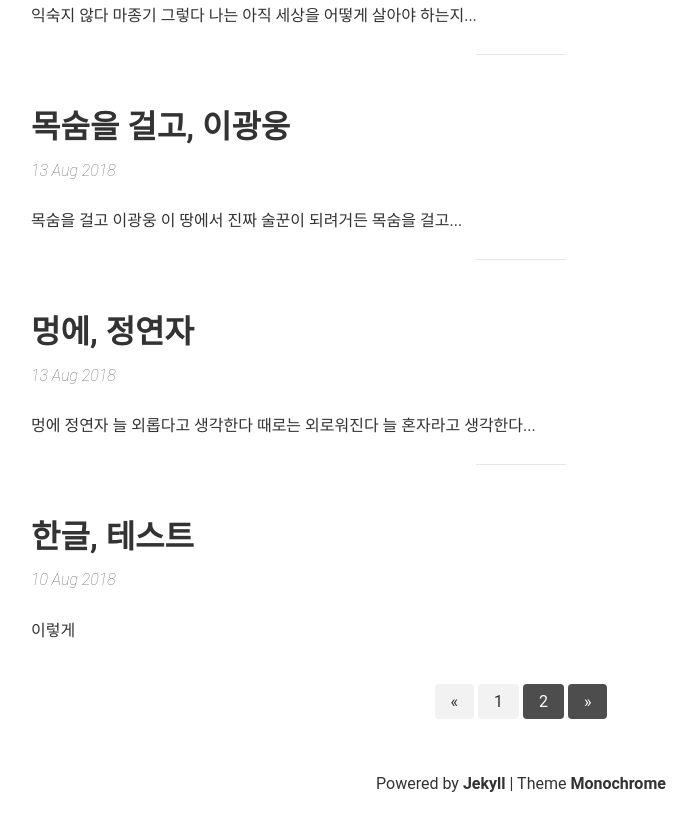
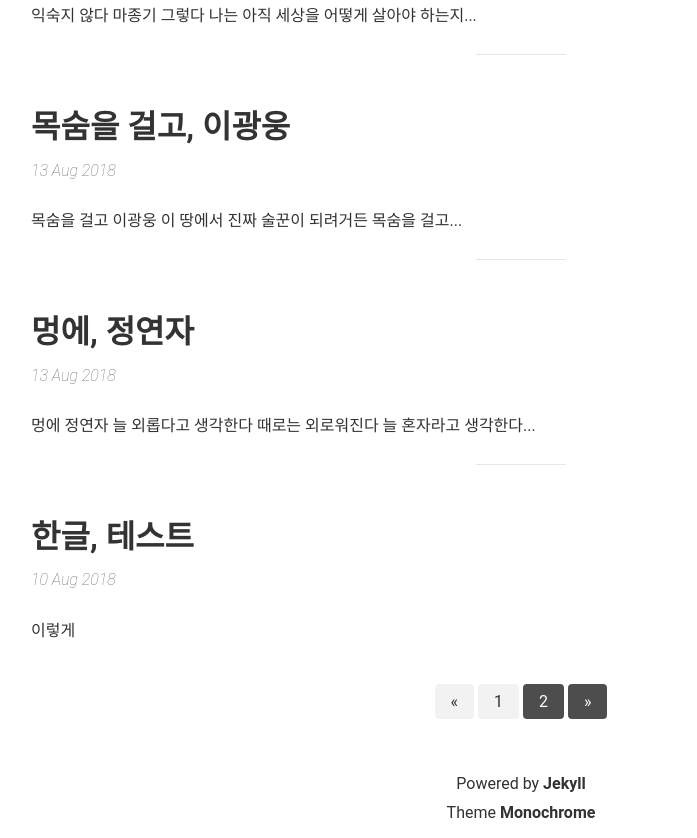
Before and after one commit to nkg2502/nkg2502.github.com, a Jekyll site: the page built from index.html, in a window 1280 px wide, cut to the strip 255-1093 px from the top of the page. Shown: the whole strip, without its empty margins (119-816 px from the left). Built offline with Jekyll 4.4.1, drawn with Linux system fonts in a browser that asks for light colours; the list of posts is cut into pages by our own code; before the commit the page ends 1065 px from its top, so only the background shows below that.

Commit message:
change layout

```diff
--- a/_includes/footer.html
+++ b/_includes/footer.html
@@ -1 +1 @@
-<footer>Powered by <a href="https://jekyllrb.com">Jekyll</a> | Theme <a href="https://github.com/dyutibarma/monochrome">Monochrome</a></footer>
+<footer>Powered by <a href="https://jekyllrb.com">Jekyll</a><br/>Theme <a href="https://github.com/dyutibarma/monochrome">Monochrome</a></footer>
--- a/_includes/nav-footer.html
+++ b/_includes/nav-footer.html
@@ -1,5 +1,5 @@
 <footer>
 
-	<span>version {{ site.version }}</span>
+	<span>안녕?</span>
 
 </footer>
```
